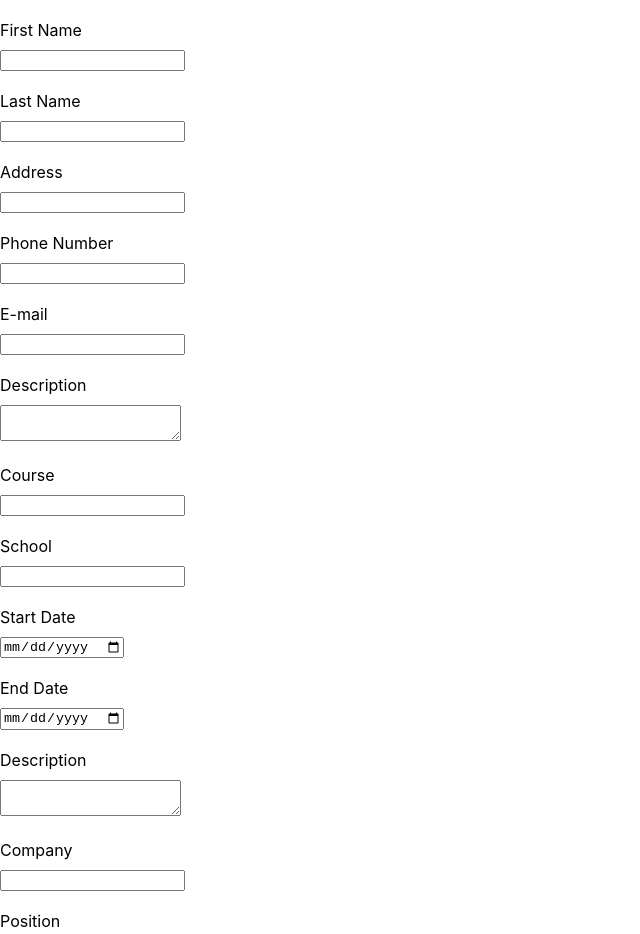
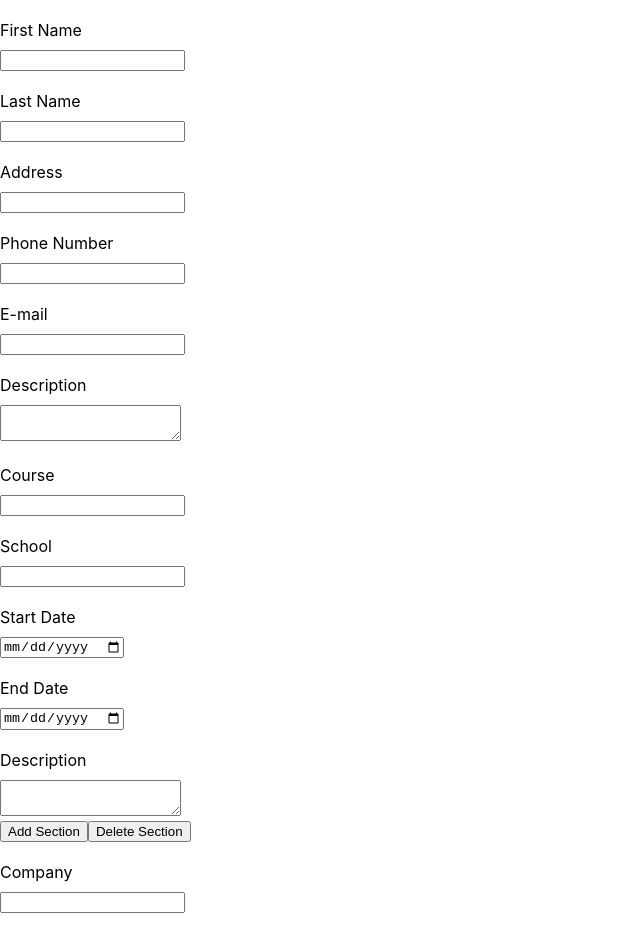
Before and after one commit to Maciej-Sitny/CV-creator, a React (Create React App) app: page / in a window 1280 px wide. Shown: the top 934 px of the page, without its empty margins (0-640 px from the left). Built offline with nearby package versions, Linux system fonts and the light colour scheme.

Commit message:
Added addEduSection() and deleteEduSection() to App.js and EduExp.js

```diff
--- a/src/App.js
+++ b/src/App.js
@@ -52,12 +52,37 @@ export default function App() {
       function deleteWorkSection(index){
         setWork(work.filter((section,i)=> index!==i))
       }
+
+      // course: '',
+      // school:'',
+      // startDate:'',
+      // endDate:'',
+      // description:''
+
+      function addEduSection(i) {
+        setEducation(prev=>{
+          let copy = [...prev]
+          copy[i] ={}
+          copy[i].course=""
+          copy[i].school=""
+          copy[i].startDate=""
+          copy[i].endDate=""
+          copy[i].description=""
+          return copy
+
+        })
+      }
+
+      function deleteEduSection(index){
+        setEducation(education.filter((section,i)=> index!==i))
+      }
+
       return (
         <div className='main'>
           <div className='editSide'>
               <GeneralInfo allInfo= {generalInfo} setAllInfo={setGeneralInfo}/>
-              <EduExp id={0} allInfo= {education} setAllInfo={setEducation} />
-              <PracticalExp id={0} deleteSection={deleteWorkSection} addSection={addWorkSection} allInfo= {work} setAllInfo={setWork} />
+              <EduExp id={0} allInfo= {education} setAllInfo={setEducation} deleteSection={deleteEduSection} addSection={addEduSection} />
+              <PracticalExp id={0} allInfo= {work} setAllInfo={setWork} deleteSection={deleteWorkSection} addSection={addWorkSection} />
           </div>
           <div className = 'previewSide'>
               <Preview />
--- a/src/components/EduExp.js
+++ b/src/components/EduExp.js
@@ -9,38 +9,41 @@ export default function EduExp(props) {
     //     description:''
     //     }
 
-function handleChange(event) {
-    props.setAllInfo(prevInfo=>{
-        console.log(props.allInfo)
-        let copy = [...prevInfo]
-        copy[0][event.target.name]=event.target.value
-        // return {...prevInfo, education:{...prevInfo.education, [props.id]:{...prevInfo.education[props.id],[event.target.name]:event.target.value}}}
-        return copy
-    })
-}
-
-    return (
-        <div className='education'>
+    function handleChange(event,index) {
+        props.setAllInfo(prevInfo=>{
+            let copy = [...prevInfo]
+            copy[index][event.target.name]=event.target.value
+            return copy
+        })
+    }
+    return (<div className='everyEducation'>
+        {props.allInfo.map((section,key)=>{
+            return (<div key={key} className='education'>
             <label>
                     Course<br/>
-                    <input type="text" onChange={handleChange} value = {props.allInfo[props.id].course}   name="course" id="course" maxLength='35'/>
+                    <input type="text" onChange={e=>{handleChange(e,key)}} value = {section.course}   name="course" id="course" maxLength='35'/>
                 </label>
                 <label>
                     School <br/>
-                    <input type="text" onChange={handleChange} value = {props.allInfo[props.id].school}    name="school" id="school" />
+                    <input type="text" onChange={e=>{handleChange(e,key)}} value = {section.school}    name="school" id="school" />
                 </label>
                 <label>
                     Start Date <br/>
-                    <input type="date" onChange={handleChange} value = {props.allInfo[props.id].startDate}     name="startDate" id="startDate" />
+                    <input type="date" onChange={e=>{handleChange(e,key)}} value = {section.startDate}     name="startDate" id="startDate" />
                 </label>
                 <label>
                     End Date <br/>
-                    <input type="date" onChange={handleChange} value = {props.allInfo[props.id].endDate} name="endDate" id="endDate" />
+                    <input type="date" onChange={e=>{handleChange(e,key)}} value = {section.endDate} name="endDate" id="endDate" />
                 </label>
                 <label>
                     Description <br/>
-                    <textarea onChange={handleChange} value = {props.allInfo[props.id].description}       name="description" id="description" />
+                    <textarea onChange={e=>{handleChange(e,key)}} value = {section.description}       name="description" id="description" />
                 </label>
+                <div>
+                        {key===props.allInfo.length-1 && <button onClick={()=>{props.addSection(key+1)}}>Add Section</button>}
+                        <button onClick = {()=>{props.deleteSection(key)}}>Delete Section</button>
+                </div>
+        </div>)})}
         </div>
     )
 }
```
